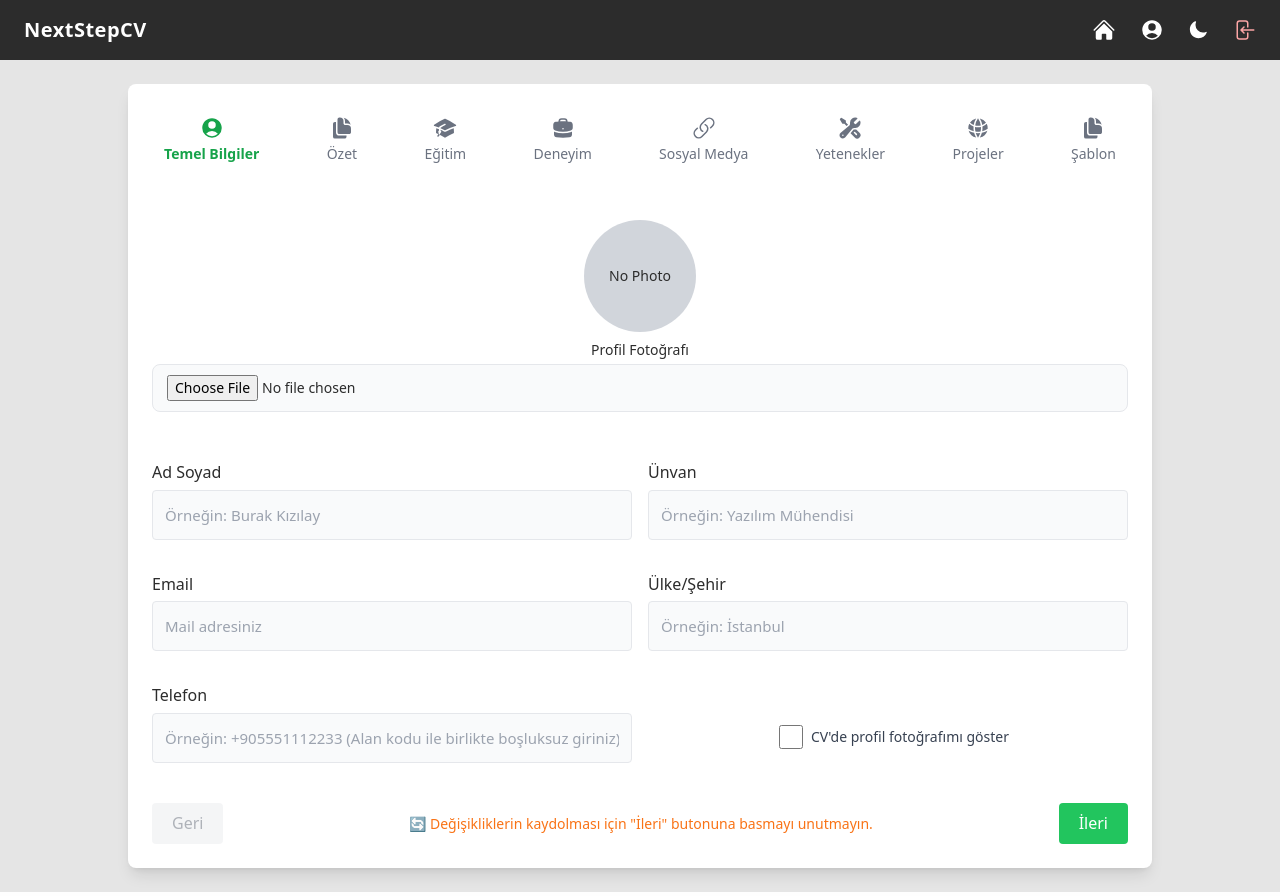
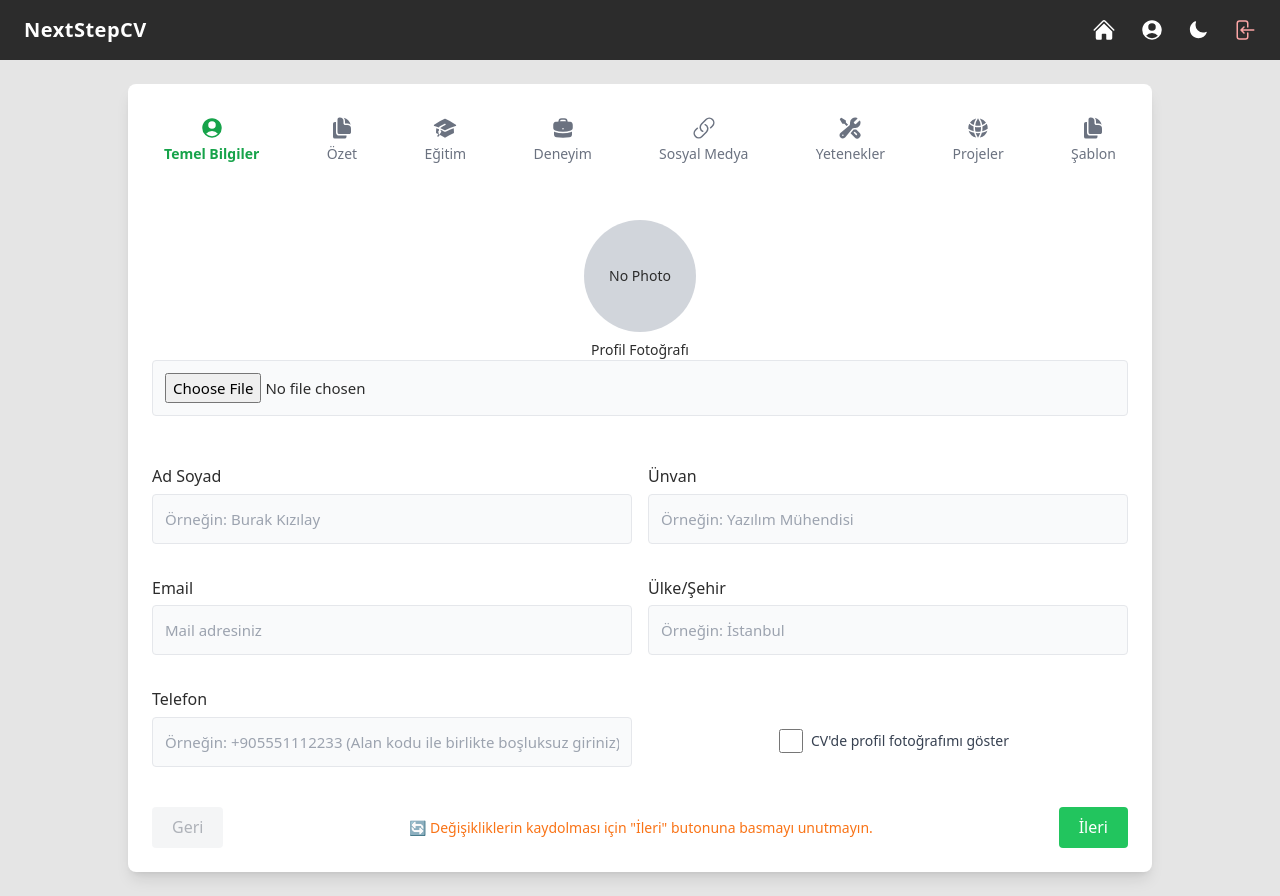
Before and after one commit to ChemieAi/NextStep, a React (Vite) app: page /cv-builder in a window 1280 px wide. Built offline with nearby package versions, Linux system fonts and the light colour scheme; no server answers; sample sign-in values are in the browser's storage; what @react-pdf/renderer would draw is missing.

Commit message:
ufacık ui update (animate-shake)

```diff
--- a/src/components/steps/StepBasicInfo.jsx
+++ b/src/components/steps/StepBasicInfo.jsx
@@ -104,7 +104,8 @@ const StepBasicInfo = ({ data, setData }) => {
           accept="image/*"
           onChange={handlePhotoUpload}
           disabled={uploading}
-          className="text-sm mt-1 dark:bg-gray-700 dark:text-white"
+          className={`w-full p-3 border rounded bg-gray-50 dark:bg-gray-700 dark:text-white ${photoError ? "border-red-500 animate-shake" : ""
+            }`}
         />
         {photoError && (
           <p className="mt-1 mb-2 bg-white dark:bg-gray-800 text-red-600 text-sm px-3 py-2 rounded shadow border border-red-300 z-10">⚠️ {photoError}</p>
```
